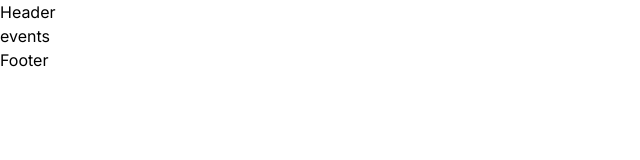
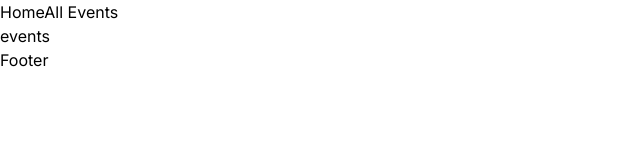
Before and after one commit to mackoctavian/evento, a Next.js app: page /events/all in a window 1280 px wide. Shown: the top 160 px of the page, without its empty margins (0-640 px from the left). Built offline with nearby package versions, Linux system fonts and the light colour scheme.

Commit message:
Custom not found

```diff
--- /dev/null
+++ b/src/app/not-found.tsx
@@ -0,0 +1,6 @@
+
+export default function NotFound() {
+  return (
+    <main>We could not find the page</main>
+  )
+}
--- a/src/components/header.tsx
+++ b/src/components/header.tsx
@@ -1,3 +1,7 @@
+import Link from "next/link"
 export default function Header() {
-  return <header>Header</header>;
+  return <header>
+    <Link href="/">Home</Link>
+    <Link href="/events/all">All Events</Link>
+  </header>;
 }
```
